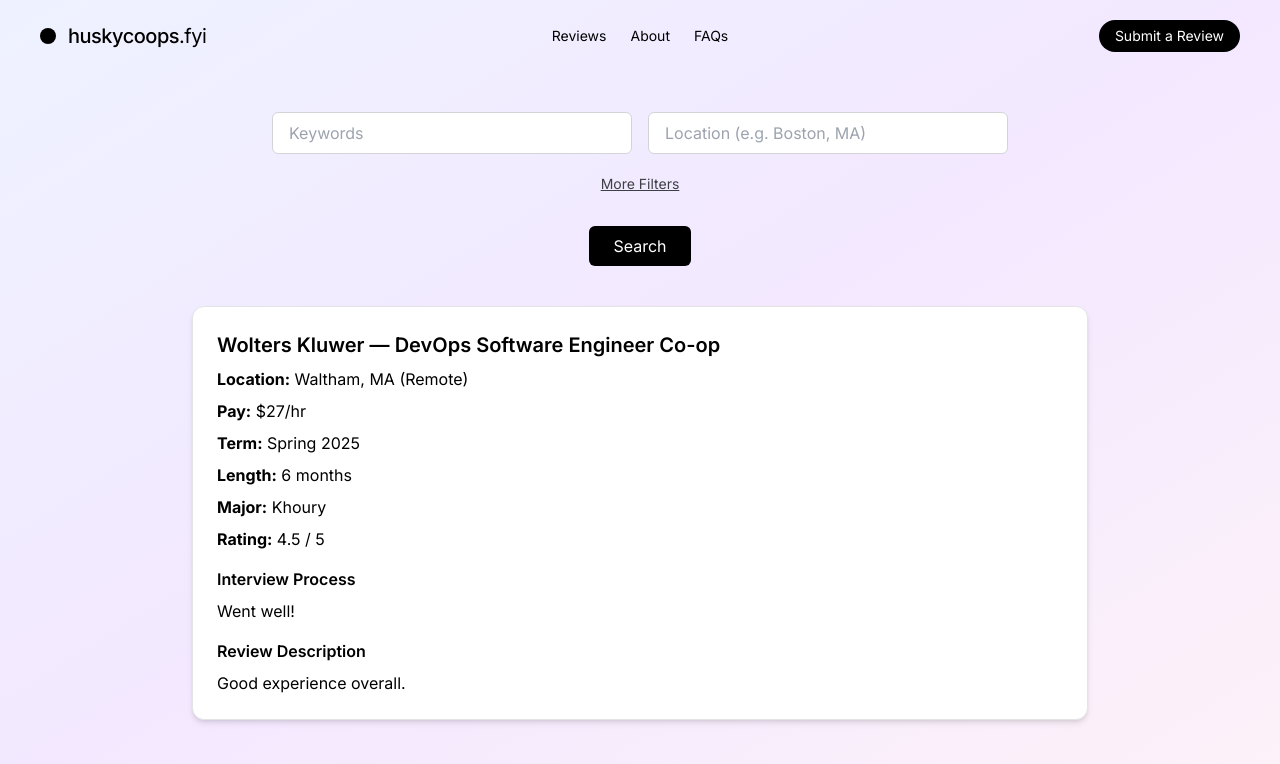
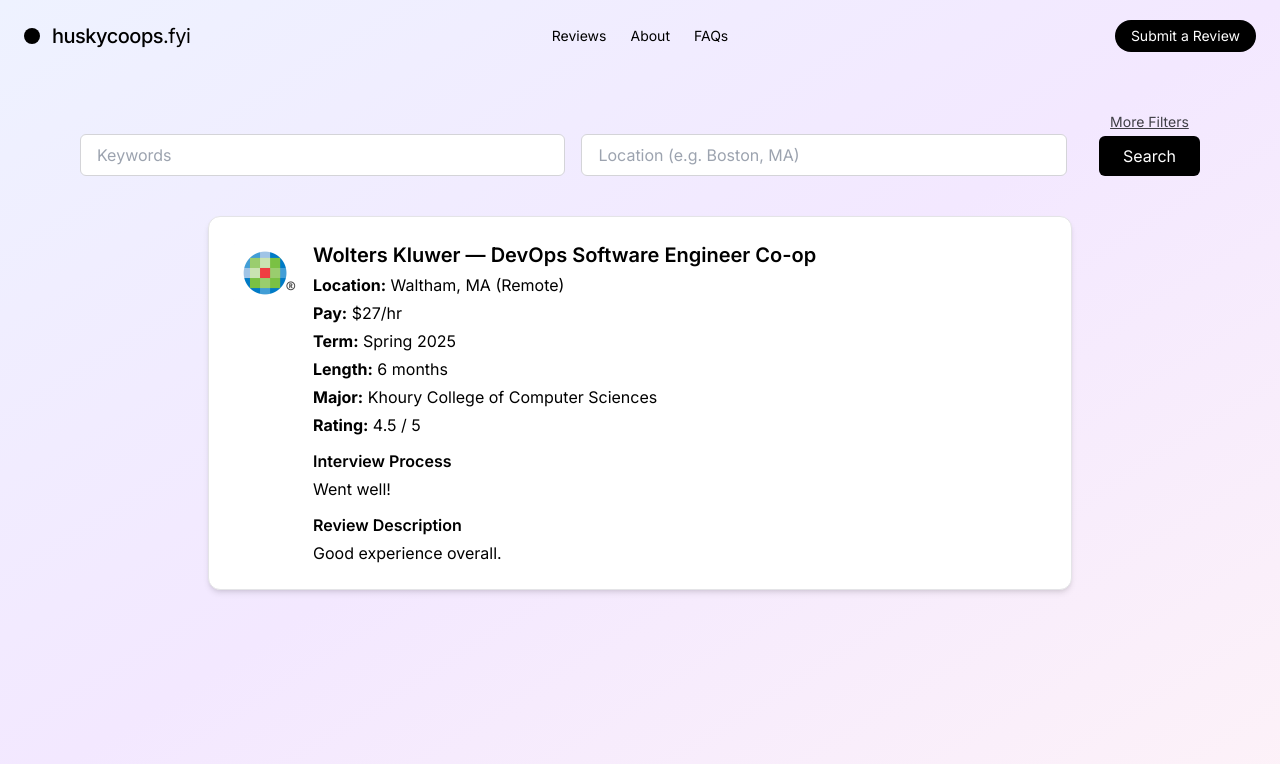
Before and after one commit to nnwetzel/hiredhuskies-fyi, a Next.js app: page /reviews in a window 1280 px wide. Shown: the top 764 px of the page. Built offline with nearby package versions, Linux system fonts and the light colour scheme.

Commit message:
Home, submit, and reviews page

```diff
--- a/app/page.tsx
+++ b/app/page.tsx
@@ -64,14 +64,14 @@
                 </select>
                 <select className="w-full px-4 py-2 border border-zinc-300 rounded-md focus:outline-none focus:ring-2 focus:ring-black">
                   <option value="">Academic Major</option>
-                  <option value="Bouve">Bouvé College of Health Sciences</option>
-                  <option value="AMD">College of Arts, Media & Design</option>
-                  <option value="Engineering">College of Engineering</option>
-                  <option value="Professional">College of Professional Studies</option>
-                  <option value="Science">College of Science</option>
-                  <option value="SSH">College of Social Sciences & Humanities</option>
-                  <option value="Business">D'Amore-McKim School of Business</option>
-                  <option value="Khoury">Khoury College of Computer Sciences</option>
+                  <option value="Bouvé College of Health Sciences">Bouvé College of Health Sciences</option>
+                  <option value="College of Arts, Media & Design">College of Arts, Media & Design</option>
+                  <option value="College of Engineering">College of Engineering</option>
+                  <option value="College of Professional Studies">College of Professional Studies</option>
+                  <option value="College of Science">College of Science</option>
+                  <option value="College of Social Sciences & Humanities">College of Social Sciences & Humanities</option>
+                  <option value="D'Amore-McKim School of Business">D'Amore-McKim School of Business</option>
+                  <option value="Khoury College of Computer Sciences">Khoury College of Computer Sciences</option>
                 </select>
                 <input
                   type="text"
@@ -80,6 +80,7 @@
                 />
                 <select className="w-full px-4 py-2 border border-zinc-300 rounded-md focus:outline-none focus:ring-2 focus:ring-black">
                   <option value="">Job Length</option>
+                  <option value="4">3 month</option>
                   <option value="4">4 month</option>
                   <option value="6">6 month</option>
                   <option value="8">8 month</option>
--- a/app/reviews/page.tsx
+++ b/app/reviews/page.tsx
@@ -2,114 +2,148 @@
 
 import { useState } from 'react';
 import Link from 'next/link';
+import Image from 'next/image';
+import Header from '@/app/components/Header';
 
 const mockReviews = [
   {
     company: 'Wolters Kluwer',
+    logo: '/logos/wk.png',
     position: 'DevOps Software Engineer Co-op',
     location: 'Waltham, MA (Remote)',
     pay: '$27/hr',
     term: 'Spring 2025',
     length: '6 months',
-    major: 'Khoury',
+    major: 'Khoury College of Computer Sciences',
     rating: '4.5 / 5',
     interview: 'Went well!',
     description: 'Good experience overall.',
   },
-  // Add more mock entries as needed
 ];
 
 export default function ReviewsPage() {
+  const [search, setSearch] = useState('');
   const [showFilters, setShowFilters] = useState(false);
+  const [filters, setFilters] = useState({
+    location: '',
+    company: '',
+    position: '',
+    pay: '',
+    major: '',
+    term: '',
+    length: '',
+  });
+
+  const handleFilterChange = (e) => {
+    setFilters({ ...filters, [e.target.name]: e.target.value });
+  };
+
+  const filteredReviews = mockReviews.filter((review) => {
+    const match = review.pay.match(/\$(\d+)/);
+    const hourly = match ? parseInt(match[1]) : 0;
+    const payMatch =
+      filters.pay === '' ||
+      (filters.pay === '$20' && hourly < 20) ||
+      (filters.pay === '$30' && hourly >= 20 && hourly <= 30) ||
+      (filters.pay === '$40' && hourly > 30);
 
     return (
-    <main className="min-h-screen bg-gradient-to-br from-indigo-50 via-purple-100 to-pink-50 text-black font-inter px-4 pb-16">
-      {/* Header */}
-      <header className="w-full px-6 py-5 flex items-center justify-between text-sm text-black relative">
-        <Link href="/" className="flex items-center gap-3 hover:opacity-80 transition">
-          <div className="w-4 h-4 rounded-full bg-black" />
-          <span className="text-xl font-medium tracking-tight text-black">
-            huskycoops<span className="font-normal">.fyi</span>
-          </span>
-        </Link>
+      (search === '' ||
+        [
+          review.company,
+          review.position,
+          review.location,
+          review.major,
+          review.term,
+          review.length,
+          review.description,
+          review.interview,
+          review.pay,
+          review.pay.match(/\d+/g)?.join(' ') ?? '',
+          review.rating,
+          review.rating.match(/[\d.]+/g)?.join(' ') ?? '',
+        ]
+          .join(' ')
+          .toLowerCase()
+          .includes(search.toLowerCase())) &&
+      (filters.location === '' || review.location.toLowerCase().includes(filters.location.toLowerCase())) &&
+      (filters.company === '' || review.company.toLowerCase().includes(filters.company.toLowerCase())) &&
+      (filters.position === '' || review.position.toLowerCase().includes(filters.position.toLowerCase())) &&
+      payMatch &&
+      (filters.major === '' || review.major.toLowerCase().includes(filters.major.toLowerCase())) &&
+      (filters.term === '' || review.term.toLowerCase().includes(filters.term.toLowerCase())) &&
+      (filters.length === '' || review.length.includes(filters.length))
+    );
+  });
 
-        <nav className="hidden md:flex gap-6 text-black absolute left-1/2 -translate-x-1/2">
-          <Link href="/reviews">Reviews</Link>
-          <Link href="/about">About</Link>
-          <Link href="/faqs">FAQs</Link>
-        </nav>
+  return (
+    <main className="min-h-screen bg-gradient-to-br from-indigo-50 via-purple-100 to-pink-50 text-black font-inter relative">
+      <Header />
 
-        <div className="hidden md:flex">
-          <Link
-            href="/submit"
-            className="px-4 py-1.5 rounded-full text-sm transition bg-black text-white hover:bg-zinc-800"
+      <div className="mt-10 w-full max-w-6xl px-4 mx-auto">
+        <form
+          onSubmit={(e) => e.preventDefault()}
+          className="flex flex-col md:flex-row md:items-end md:space-x-4 gap-4"
         >
-            Submit a Review
-          </Link>
-        </div>
-      </header>
-
-      {/* Search Form */}
-      <div className="mt-10 w-full max-w-3xl mx-auto px-4">
-        <form className="flex flex-col gap-4 items-center justify-center">
-          {/* Row: Keywords + Location */}
-          <div className="grid grid-cols-1 md:grid-cols-2 gap-4 w-full">
+          <div className="flex-1 grid grid-cols-1 md:grid-cols-2 gap-4">
             <input
               type="text"
               placeholder="Keywords"
+              value={search}
+              onChange={(e) => setSearch(e.target.value)}
               className="w-full px-4 py-2 border border-zinc-300 rounded-md focus:outline-none focus:ring-2 focus:ring-black"
             />
             <input
               type="text"
               placeholder="Location (e.g. Boston, MA)"
+              name="location"
+              value={filters.location}
+              onChange={handleFilterChange}
               className="w-full px-4 py-2 border border-zinc-300 rounded-md focus:outline-none focus:ring-2 focus:ring-black"
             />
           </div>
-
+          <div className="flex flex-col gap-2 md:gap-1 md:items-center">
             <button
               type="button"
               onClick={() => setShowFilters((prev) => !prev)}
-            className="text-sm underline text-zinc-700 hover:text-black transition mt-1"
+              className="text-sm underline text-zinc-700 hover:text-black transition"
             >
               {showFilters ? 'Hide Filters' : 'More Filters'}
             </button>
+            <button
+              type="submit"
+              className="px-6 py-2 bg-black text-white rounded-md hover:bg-zinc-800 transition w-full md:w-auto"
+            >
+              Search
+            </button>
+          </div>
+        </form>
 
         {showFilters && (
-            <div className="grid grid-cols-1 md:grid-cols-2 gap-4 w-full">
-              <input
-                type="text"
-                placeholder="Company (e.g. Wolters Kluwer)"
-                className="w-full px-4 py-2 border border-zinc-300 rounded-md focus:outline-none focus:ring-2 focus:ring-black"
-              />
-              <input
-                type="text"
-                placeholder="Position Title (e.g. Software Engineer Co-op)"
-                className="w-full px-4 py-2 border border-zinc-300 rounded-md focus:outline-none focus:ring-2 focus:ring-black"
-              />
-              <select className="w-full px-4 py-2 border border-zinc-300 rounded-md focus:outline-none focus:ring-2 focus:ring-black">
+          <div className="mt-6 grid grid-cols-1 md:grid-cols-2 gap-4 w-full">
+            <input type="text" placeholder="Company (e.g. Wolters Kluwer)" name="company" value={filters.company} onChange={handleFilterChange} className="w-full px-4 py-2 border border-zinc-300 rounded-md" />
+            <input type="text" placeholder="Position Title (e.g. Software Engineer Co-op)" name="position" value={filters.position} onChange={handleFilterChange} className="w-full px-4 py-2 border border-zinc-300 rounded-md" />
+            <select name="pay" value={filters.pay} onChange={handleFilterChange} className="w-full px-4 py-2 border border-zinc-300 rounded-md">
               <option value="">Pay Range</option>
-                <option value="<20">Under $20/hr</option>
-                <option value="20-30">$20–30/hr</option>
-                <option value=">30">Above $30/hr</option>
+              <option value="$20">Under $20/hr</option>
+              <option value="$30">$20–30/hr</option>
+              <option value="$40">Above $30/hr</option>
             </select>
-              <select className="w-full px-4 py-2 border border-zinc-300 rounded-md focus:outline-none focus:ring-2 focus:ring-black">
+            <select name="major" value={filters.major} onChange={handleFilterChange} className="w-full px-4 py-2 border border-zinc-300 rounded-md focus:outline-none focus:ring-2 focus:ring-black">
               <option value="">Academic Major</option>
-                <option value="Bouve">Bouvé College of Health Sciences</option>
-                <option value="AMD">College of Arts, Media & Design</option>
-                <option value="Engineering">College of Engineering</option>
-                <option value="Professional">College of Professional Studies</option>
-                <option value="Science">College of Science</option>
-                <option value="SSH">College of Social Sciences & Humanities</option>
-                <option value="Business">D'Amore-McKim School of Business</option>
-                <option value="Khoury">Khoury College of Computer Sciences</option>
+              <option value="Bouvé College of Health Sciences">Bouvé College of Health Sciences</option>
+              <option value="College of Arts, Media & Design">College of Arts, Media & Design</option>
+              <option value="College of Engineering">College of Engineering</option>
+              <option value="College of Professional Studies">College of Professional Studies</option>
+              <option value="College of Science">College of Science</option>
+              <option value="College of Social Sciences & Humanities">College of Social Sciences & Humanities</option>
+              <option value="D'Amore-McKim School of Business">D'Amore-McKim School of Business</option>
+              <option value="Khoury College of Computer Sciences">Khoury College of Computer Sciences</option>
             </select>
-              <input
-                type="text"
-                placeholder="Work Term (e.g. Spring 2025)"
-                className="w-full px-4 py-2 border border-zinc-300 rounded-md focus:outline-none focus:ring-2 focus:ring-black"
-              />
-              <select className="w-full px-4 py-2 border border-zinc-300 rounded-md focus:outline-none focus:ring-2 focus:ring-black">
+            <input type="text" placeholder="Work Term (e.g. Spring 2025)" name="term" value={filters.term} onChange={handleFilterChange} className="w-full px-4 py-2 border border-zinc-300 rounded-md" />
+            <select name="length" value={filters.length} onChange={handleFilterChange} className="w-full px-4 py-2 border border-zinc-300 rounded-md">
               <option value="">Job Length</option>
+              <option value="3">3 month</option>
               <option value="4">4 month</option>
               <option value="6">6 month</option>
               <option value="8">8 month</option>
@@ -117,29 +151,21 @@
             </select>
           </div>
         )}
-
-          <button
-            type="submit"
-            className="mt-4 px-6 py-2 bg-black text-white rounded-md hover:bg-zinc-800 transition"
-          >
-            Search
-          </button>
-        </form>
       </div>
 
-      {/* Review List */}
-      <div className="max-w-4xl mx-auto space-y-6 mt-10">
-        {mockReviews.length === 0 ? (
+      <div className="max-w-4xl mx-auto space-y-6 mt-10 px-4">
+        {filteredReviews.length === 0 ? (
           <p className="text-center text-zinc-600">No reviews found.</p>
         ) : (
-          mockReviews.map((review, index) => (
-            <div
-              key={index}
-              className="bg-white border border-zinc-200 rounded-xl p-6 shadow-md space-y-2"
-            >
-              <h2 className="text-xl font-semibold">
-                {review.company} — {review.position}
-              </h2>
+          filteredReviews.map((review, index) => (
+            <div key={index} className="bg-white border border-zinc-200 rounded-xl p-6 shadow-md flex gap-4">
+              {review.logo && (
+                <div className="w-16 h-16 relative shrink-0">
+                  <Image src={review.logo} alt={review.company} fill className="object-contain rounded-md" />
+                </div>
+              )}
+              <div className="space-y-1">
+                <h2 className="text-xl font-semibold">{review.company} — {review.position}</h2>
                 <p><strong>Location:</strong> {review.location}</p>
                 <p><strong>Pay:</strong> {review.pay}</p>
                 <p><strong>Term:</strong> {review.term}</p>
@@ -151,6 +177,7 @@
                 <h3 className="font-semibold pt-2">Review Description</h3>
                 <p>{review.description}</p>
               </div>
+            </div>
           ))
         )}
       </div>
--- a/app/submit/page.tsx
+++ b/app/submit/page.tsx
@@ -3,6 +3,7 @@
 import { useEffect, useState } from 'react';
 import Link from 'next/link';
 import { usePathname } from 'next/navigation';
+import Header from '@/app/components/Header';
 
 const fields = [
   'company',
@@ -32,18 +33,16 @@
   );
 
   useEffect(() => {
-    // sync localStorage if values change
     fields.forEach((field) => {
       localStorage.setItem(`submit-${field}`, formValues[field]);
     });
   }, [formValues]);
 
-  const handleChange = (field: FieldName, value: string) => {
-    if (field === 'rating') {
-      const num = parseFloat(value);
-      if (num < 1 || num > 5) return;
-    }
-    setFormValues((prev) => ({ ...prev, [field]: value }));
+  const handleChange = (name: FieldName, value: string) => {
+    setFormValues((prev) => ({
+      ...prev,
+      [name]: name === 'rating' ? String(Math.min(5, Math.max(1, parseFloat(value) || 0))) : value,
+    }));
   };
 
   async function handleSubmit(event: React.FormEvent<HTMLFormElement>) {
@@ -65,144 +64,73 @@
   }
 
   return (
-    <main className="min-h-screen pb-20 bg-gradient-to-br from-indigo-50 via-purple-100 to-pink-50 text-black font-inter relative">
-      {/* Header */}
-      <header className="w-full px-6 py-5 flex items-center justify-between text-sm text-black relative">
-        <Link href="/" className="flex items-center gap-3 hover:opacity-80 transition">
-          <div className="w-4 h-4 rounded-full bg-black" />
-          <span className="text-xl font-medium tracking-tight text-black">
-            huskycoops<span className="font-normal">.fyi</span>
-          </span>
-        </Link>
-        <nav className="hidden md:flex gap-6 text-black absolute left-1/2 -translate-x-1/2">
-          <Link href="/reviews">Reviews</Link>
-          <Link href="/about">About</Link>
-          <Link href="/faqs">FAQs</Link>
-        </nav>
-        <div className="hidden md:flex">
-          <Link
-            href="/submit"
-            className={`px-4 py-1.5 rounded-full text-sm transition ${
-              pathname === '/submit'
-                ? 'bg-zinc-400 text-white cursor-not-allowed'
-                : 'bg-black text-white hover:bg-zinc-800'
-            }`}
-          >
-            Submit a Review
-          </Link>
-        </div>
-      </header>
+    <main className="min-h-screen pb-24 bg-gradient-to-br from-indigo-50 via-purple-100 to-pink-50 text-black font-inter relative">
+      <Header />
 
-      {/* Form Section */}
-      <div className="max-w-2xl mx-auto bg-white p-6 mt-12 rounded-2xl shadow-md border border-zinc-200">
+      <div className="max-w-2xl mx-auto bg-white p-6 mt-12 mb-4 rounded-2xl shadow-md border border-zinc-200">
         <h1 className="text-3xl font-bold mb-4 text-center">Submit a Co-op Review</h1>
 
         <form onSubmit={handleSubmit} className="space-y-4">
           <Input label="Company Name" name="company" value={formValues.company} onChange={handleChange} />
           <Input label="Position Title" name="position" value={formValues.position} onChange={handleChange} />
-          <Input
-            label="Location"
-            name="location"
-            hint="e.g. Boston, MA (Remote)"
-            value={formValues.location}
-            onChange={handleChange}
-          />
+          <Input label="Location" name="location" hint="e.g. Boston, MA (Remote)" value={formValues.location} onChange={handleChange} />
           <Input label="Pay" name="pay" hint="e.g. $28/hr, Unpaid" value={formValues.pay} onChange={handleChange} />
           <Input label="Work Term" name="term" hint="e.g. Spring 2025" value={formValues.term} onChange={handleChange} />
 
-          <div>
-            <label className="text-sm font-medium text-zinc-600">Academic Major</label>
-            <select
+          <Select
+            label="Academic Major"
             name="major"
             value={formValues.major}
-              required
-              onChange={(e) => handleChange('major', e.target.value)}
-              className="w-full px-4 py-2 mt-1 border border-zinc-300 rounded-md focus:outline-none focus:ring-2 focus:ring-black"
-            >
-              <option value=""></option>
-              <option value="Bouvé College of Health Sciences">Bouvé College of Health Sciences</option>
-              <option value="College of Arts, Media & Design">College of Arts, Media & Design</option>
-              <option value="College of Engineering">College of Engineering</option>
-              <option value="College of Professional Studies">College of Professional Studies</option>
-              <option value="College of Science">College of Science</option>
-              <option value="ollege of Social Sciences & Humanities">College of Social Sciences & Humanities</option>
-              <option value="D'Amore-McKim School of Business">D'Amore-McKim School of Business</option>
-              <option value="Khoury College of Computer Sciences">Khoury College of Computer Sciences</option>
-            </select>
-          </div>
+            onChange={handleChange}
+            options={[
+              '',
+              'Bouvé College of Health Sciences',
+              'College of Arts, Media & Design',
+              'College of Engineering',
+              'College of Professional Studies',
+              'College of Science',
+              'College of Social Sciences & Humanities',
+              "D'Amore-McKim School of Business",
+              'Khoury College of Computer Sciences',
+            ]}
+          />
 
-          <div>
-            <label className="text-sm font-medium text-zinc-600">Job Length</label>
-            <select
+          <Select
+            label="Job Length"
             name="length"
             value={formValues.length}
-              required
-              onChange={(e) => handleChange('length', e.target.value)}
-              className="w-full px-4 py-2 mt-1 border border-zinc-300 rounded-md focus:outline-none focus:ring-2 focus:ring-black"
-            >
-              <option value=""></option>
-              <option value="4">4 month</option>
-              <option value="6">6 month</option>
-              <option value="8">8 month</option>
-              <option value="12">12 month</option>
-            </select>
-          </div>
+            onChange={handleChange}
+            options={['', '3 month', '4 month', '6 month', '8 month', '12 month']}
+          />
 
           <Input
             label="Rating (1–5)"
             name="rating"
             type="number"
-            min="1"
-            max="5"
-            step="0.1"
+            min={1}
+            max={5}
+            step={0.1}
             value={formValues.rating}
             onChange={handleChange}
           />
 
-          <Textarea
-            label="Interview Process"
-            name="interview"
-            hint="e.g. number of rounds, interview format, questions asked, technical challenges"
-            value={formValues.interview}
-            onChange={handleChange}
-          />
-          <Textarea
-            label="Review Description"
-            name="description"
-            hint="e.g. responsibilities, team culture, mentorship, work-life balance, would you recommend it"
-            value={formValues.description}
-            onChange={handleChange}
-          />
+          <Textarea label="Interview Process" name="interview" hint="e.g. number of rounds, interview format, questions asked, technical challenges" value={formValues.interview} onChange={handleChange} />
+
+          <Textarea label="Review Description" name="description" hint="e.g. responsibilities, team culture, mentorship, work-life balance, would you recommend it" value={formValues.description} onChange={handleChange} />
 
           <button type="submit" className="w-full bg-black text-white py-2 rounded-md hover:bg-zinc-800 transition">
             Submit Review
           </button>
 
-          {formState === 'success' && (
-            <p className="text-green-600 text-center">
-              Submitted successfully! Please wait 24–48 hours for approval.
-            </p>
-          )}
-          {formState === 'error' && (
-            <p className="text-red-600 text-center">Something went wrong. Please try again.</p>
-          )}
+          {formState === 'success' && <p className="text-green-600 text-center">Submitted successfully! Please wait 24–48 hours for approval.</p>}
+          {formState === 'error' && <p className="text-red-600 text-center">Something went wrong. Please try again.</p>}
         </form>
       </div>
     </main>
   );
 }
 
-function Input({
-    label,
-    name,
-    type = 'text',
-    hint,
-    min,
-    max,
-    step,
-    value,
-    onChange,
-  }: {
+function Input({ label, name, type = 'text', hint, min, max, step, value, onChange }: {
   label: string;
   name: FieldName;
   type?: string;
@@ -215,9 +143,7 @@
 }) {
   return (
     <div>
-        <label htmlFor={name} className="text-sm font-medium text-zinc-600">
-          {label}
-        </label>
+      <label htmlFor={name} className="text-sm font-medium text-zinc-600">{label}</label>
       {hint && <p className="text-xs text-zinc-500 mt-1">{hint}</p>}
       <input
         id={name}
@@ -235,13 +161,32 @@
   );
 }
 
-function Textarea({
-  label,
-  name,
-  hint,
-  value,
-  onChange,
-}: {
+function Select({ label, name, value, onChange, options }: {
+  label: string;
+  name: FieldName;
+  value: string;
+  onChange: (name: FieldName, value: string) => void;
+  options: string[];
+}) {
+  return (
+    <div>
+      <label className="text-sm font-medium text-zinc-600">{label}</label>
+      <select
+        name={name}
+        value={value}
+        required
+        onChange={(e) => onChange(name, e.target.value)}
+        className="w-full px-4 py-2 mt-1 border border-zinc-300 rounded-md focus:outline-none focus:ring-2 focus:ring-black"
+      >
+        {options.map((opt, idx) => (
+          <option key={idx} value={opt}>{opt}</option>
+        ))}
+      </select>
+    </div>
+  );
+}
+
+function Textarea({ label, name, hint, value, onChange }: {
   label: string;
   name: FieldName;
   hint?: string;
@@ -250,9 +195,7 @@
 }) {
   return (
     <div>
-      <label htmlFor={name} className="text-sm font-medium text-zinc-600">
-        {label}
-      </label>
+      <label htmlFor={name} className="text-sm font-medium text-zinc-600">{label}</label>
       {hint && <p className="text-xs text-zinc-500 mt-1">{hint}</p>}
       <textarea
         id={name}
```
Also changed, not shown: public/logos/wk.png (added). Lines whose indentation alone changed are shown as unchanged.
